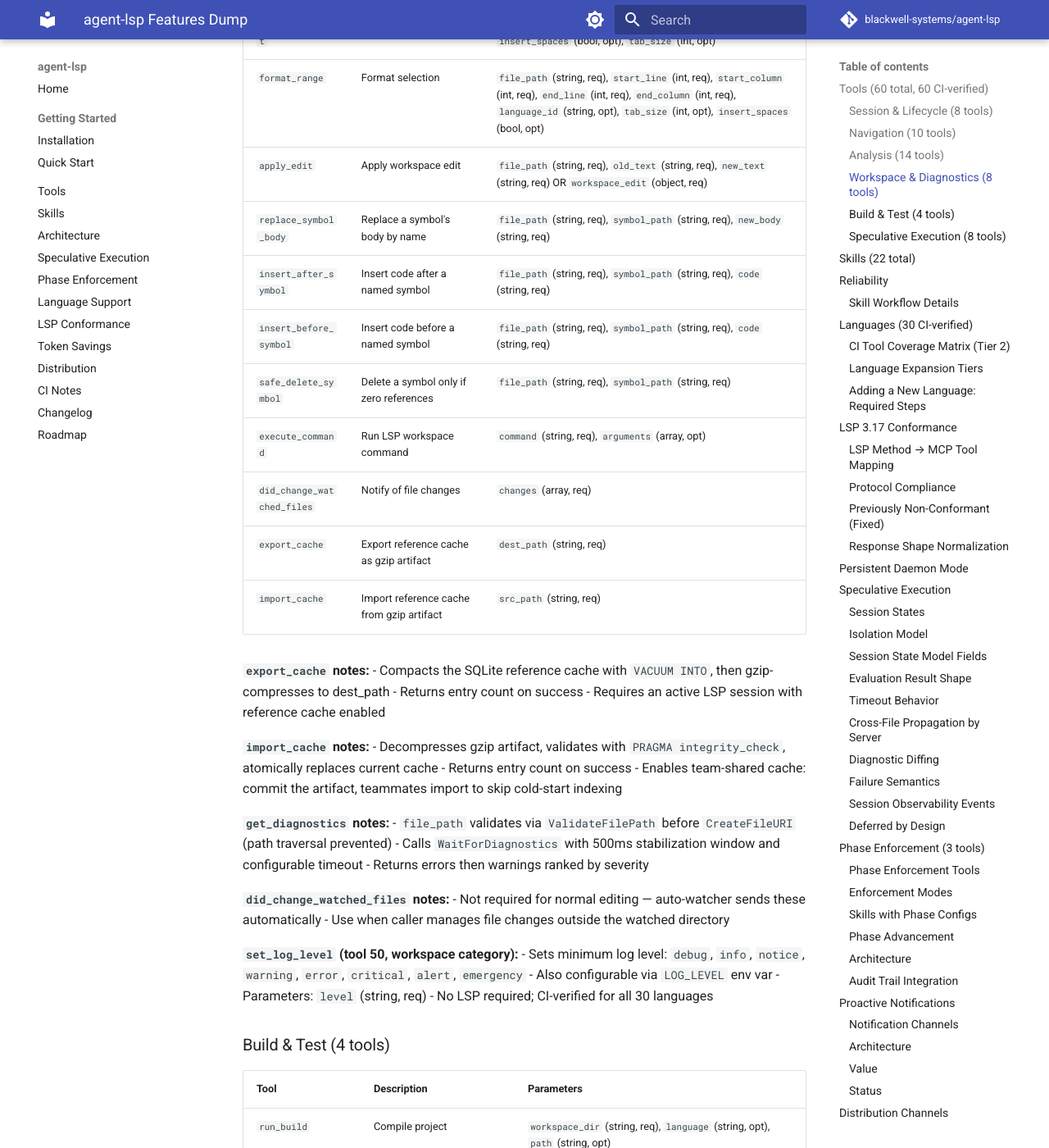
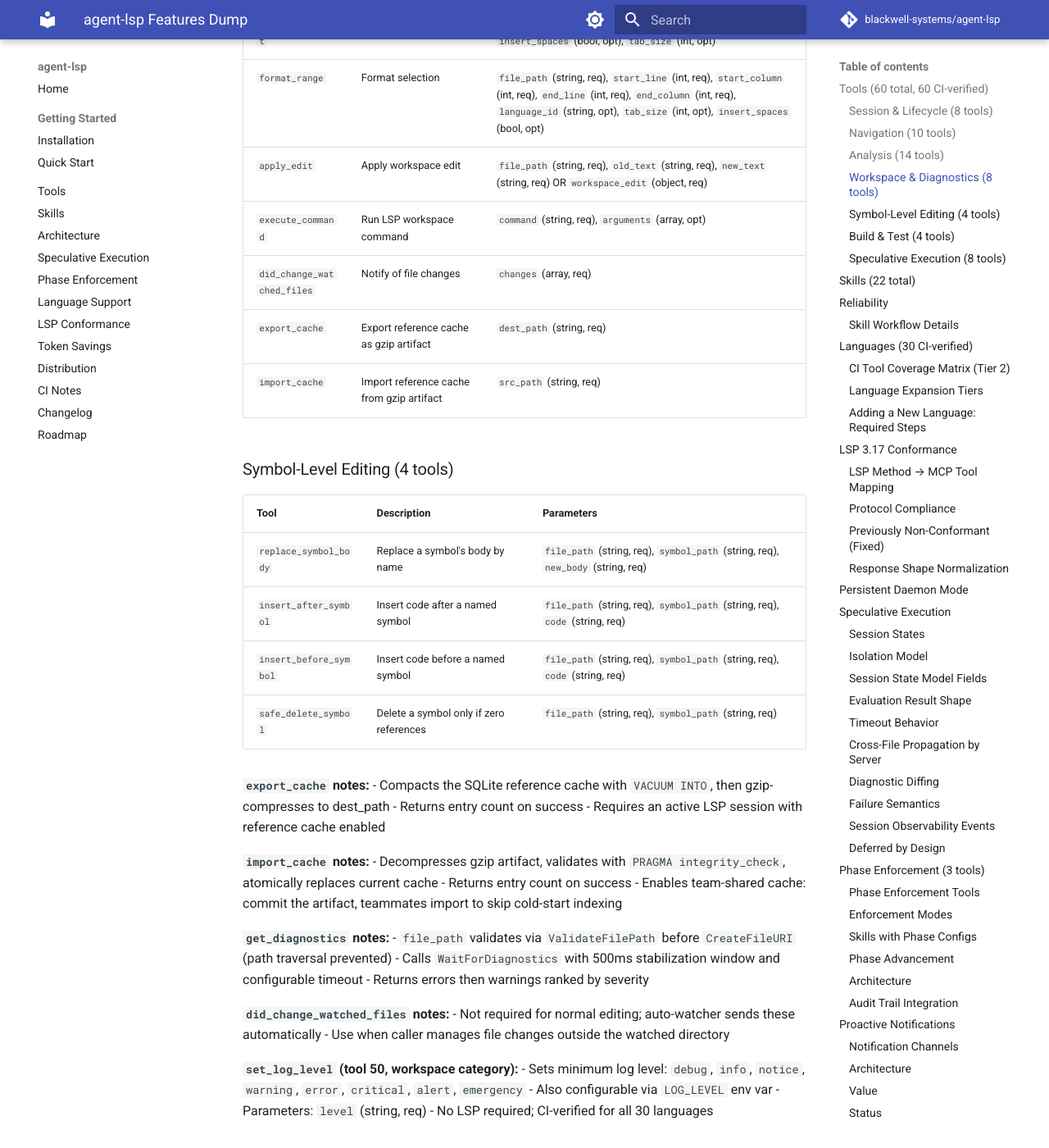
Before and after one commit to blackwell-systems/agent-lsp, an MkDocs documentation site: the page built from docs/FEATURES.md, in a window 1280 px wide and 1400 px high, scrolled down 5209 px. Shown: the whole window at 82% size. Built offline with MkDocs 1.6.1 and Material for MkDocs 9.7.7, drawn with Linux system fonts in a browser that asks for light colours; comment, search, counter and statistics services are not loaded; some of the changed text lies outside the part shown.

Commit message:
docs: final documentation audit for 60-tool, 30-language state
- Fix tool count 56->60 in architecture.md, index.md, quickstart.md,
  init.go (rules file generator), and CHANGELOG.md hint text
- Add tools_symbol_edit.go to architecture.md package structure
- Update "five tool files" -> "six tool files" in architecture.md
- Separate symbol-level editing tools into own section in FEATURES.md
- Mark Layer 1 (connect-time instructions) as Shipped in roadmap.md
- Replace em dashes with colons, commas, semicolons, or parentheses
  across README.md (table, prose, links) and FEATURES.md (notes, tables)
- Rename HandleSimulateEditAtomic -> HandlePreviewEdit and
  interface{} -> any in speculative-execution.md code example

````diff
--- a/docs/FEATURES.md
+++ b/docs/FEATURES.md
@@ -23,7 +23,7 @@ Machine-readable feature inventory for AI analysis. Dense structured lists for t
 - Shuts down existing LSP process before starting new one, no resource leak
 - Language server initialized but may not have finished indexing on return
 - `connect` parameter enables passive mode: connect to an already-running language server via TCP (e.g. `gopls -listen=:9999`) instead of spawning a new process. Reuses the IDE's warm index with zero duplicate memory. Supported by gopls, clangd, and other servers with TCP listen mode.
-- `ready_timeout_seconds` — blocks until all `$/progress` workspace-indexing tokens complete before returning, up to the specified timeout; fires as soon as indexing completes (does not always wait the full timeout); grace period for late-emitting servers; also exports `WaitForWorkspaceReadyTimeout` on `LSPClient` for programmatic use beyond the default 60s cap
+- `ready_timeout_seconds`: blocks until all `$/progress` workspace-indexing tokens complete before returning, up to the specified timeout; fires as soon as indexing completes (does not always wait the full timeout); grace period for late-emitting servers; also exports `WaitForWorkspaceReadyTimeout` on `LSPClient` for programmatic use beyond the default 60s cap
 - `find_references` waits for all `$/progress end` events before returning on large projects
 - `language_id` selects specific server in multi-server mode; omit to start all
 
@@ -53,7 +53,7 @@ Machine-readable feature inventory for AI analysis. Dense structured lists for t
 
 **`rename_symbol` notes:**
 - `dry_run: true` returns `workspace_edit` preview without applying changes
-- `exclude_globs` — array of glob patterns; matched against both full path and basename using `filepath.Match` syntax; useful for `**/*_gen.go`, `vendor/**`, `testdata/**`
+- `exclude_globs`: array of glob patterns; matched against both full path and basename using `filepath.Match` syntax; useful for `**/*_gen.go`, `vendor/**`, `testdata/**`
 - Returns `workspace_edit` on both dry-run and live runs; caller passes to `apply_edit` to commit
 
 **`go_to_symbol` notes:**
@@ -96,7 +96,7 @@ Machine-readable feature inventory for AI analysis. Dense structured lists for t
 - Returns `changed_files`, `affected_symbols` (with risk), and `scope`
 
 **`suggest_fixes` notes:**
-- `CodeActionContext.diagnostics` auto-populated with overlapping diagnostics from current diagnostic state — enables diagnostic-specific quick fixes; empty array would suppress fixes tied to visible errors
+- `CodeActionContext.diagnostics` auto-populated with overlapping diagnostics from current diagnostic state; enables diagnostic-specific quick fixes; empty array would suppress fixes tied to visible errors
 - Returns `(Command | CodeAction)[]`; normalized to `[]CodeAction`; bare commands wrapped in synthetic CodeAction
 
 **`list_symbols` notes:**
@@ -142,14 +142,19 @@ Machine-readable feature inventory for AI analysis. Dense structured lists for t
 | `format_document` | Format entire file | `file_path` (string, req), `language_id` (string, opt), `insert_spaces` (bool, opt), `tab_size` (int, opt) |
 | `format_range` | Format selection | `file_path` (string, req), `start_line` (int, req), `start_column` (int, req), `end_line` (int, req), `end_column` (int, req), `language_id` (string, opt), `tab_size` (int, opt), `insert_spaces` (bool, opt) |
 | `apply_edit` | Apply workspace edit | `file_path` (string, req), `old_text` (string, req), `new_text` (string, req) OR `workspace_edit` (object, req) |
+| `execute_command` | Run LSP workspace command | `command` (string, req), `arguments` (array, opt) |
+| `did_change_watched_files` | Notify of file changes | `changes` (array, req) |
+| `export_cache` | Export reference cache as gzip artifact | `dest_path` (string, req) |
+| `import_cache` | Import reference cache from gzip artifact | `src_path` (string, req) |
+
+### Symbol-Level Editing (4 tools)
+
+| Tool | Description | Parameters |
+|------|-------------|------------|
 | `replace_symbol_body` | Replace a symbol's body by name | `file_path` (string, req), `symbol_path` (string, req), `new_body` (string, req) |
 | `insert_after_symbol` | Insert code after a named symbol | `file_path` (string, req), `symbol_path` (string, req), `code` (string, req) |
 | `insert_before_symbol` | Insert code before a named symbol | `file_path` (string, req), `symbol_path` (string, req), `code` (string, req) |
 | `safe_delete_symbol` | Delete a symbol only if zero references | `file_path` (string, req), `symbol_path` (string, req) |
-| `execute_command` | Run LSP workspace command | `command` (string, req), `arguments` (array, opt) |
-| `did_change_watched_files` | Notify of file changes | `changes` (array, req) |
-| `export_cache` | Export reference cache as gzip artifact | `dest_path` (string, req) |
-| `import_cache` | Import reference cache from gzip artifact | `src_path` (string, req) |
 
 **`export_cache` notes:**
 - Compacts the SQLite reference cache with `VACUUM INTO`, then gzip-compresses to dest_path
@@ -167,7 +172,7 @@ Machine-readable feature inventory for AI analysis. Dense structured lists for t
 - Returns errors then warnings ranked by severity
 
 **`did_change_watched_files` notes:**
-- Not required for normal editing — auto-watcher sends these automatically
+- Not required for normal editing; auto-watcher sends these automatically
 - Use when caller manages file changes outside the watched directory
 
 **`set_log_level` (tool 50, workspace category):**
@@ -226,13 +231,13 @@ Machine-readable feature inventory for AI analysis. Dense structured lists for t
 ```
 
 **`commit_session` semantics:**
-- Default (`apply: false`): returns `CommitResult{session_id, files_written: 0, patch}` — no disk write; `patch` is `map[string]string` (file URI → full file content)
+- Default (`apply: false`): returns `CommitResult{session_id, files_written: 0, patch}` (no disk write); `patch` is `map[string]string` (file URI → full file content)
 - `apply: true`: writes changed files to disk, notifies LSP via `didChange`, returns same `CommitResult` shape with `files_written > 0`
 - `target: "/path"`: writes to target path + returns patch
 - Prohibited on `dirty` or `created` sessions; valid from `mutated` or `evaluated` state
 
 **`preview_edit` notes:**
-- Self-contained: requires `file_path` + (optionally) `workspace_root` + `language`; `session_id` is an optional bypass — if provided, uses an existing session instead of creating/destroying one
+- Self-contained: requires `file_path` + (optionally) `workspace_root` + `language`; `session_id` is an optional bypass; if provided, uses an existing session instead of creating/destroying one
 - Internally: create → apply → evaluate → discard → destroy
 - Returns `EvaluationResult` directly
 
@@ -262,7 +267,7 @@ Machine-readable feature inventory for AI analysis. Dense structured lists for t
 | `/lsp-docs` | symbol name | go_to_symbol, inspect_symbol, get_symbol_documentation, get_symbol_source | Three-tier documentation: hover → offline toolchain (go doc/pydoc/cargo doc) → source |
 | `/lsp-cross-repo` | symbol + consumer-roots | start_lsp, find_symbol, get_cross_repo_references, add_workspace_folder, list_workspace_folders, go_to_implementation, find_callers, inspect_symbol | Multi-root cross-repo caller analysis; results partitioned by repo |
 | `/lsp-explore` | `[symbol-name]` | start_lsp, go_to_symbol, inspect_symbol, go_to_implementation, find_callers, find_references, open_document, get_server_capabilities | hover + implementations + call hierarchy + references in one pass; capability-gated steps; produces Explore Report |
-| `/lsp-local-symbols` | `[file-path]` | list_symbols, find_references, inspect_symbol | File-scoped symbol list, usages within file, type info — faster than workspace search |
+| `/lsp-local-symbols` | `[file-path]` | list_symbols, find_references, inspect_symbol | File-scoped symbol list, usages within file, type info; faster than workspace search |
 | `/lsp-test-correlation` | `[source-file]` | get_tests_for_file, run_tests | Find and run only tests covering an edited file |
 | `/lsp-format-code` | `[file-path]` | format_document, format_range, apply_edit | Format file or selection via language server formatter; applies edits to disk |
 | `/lsp-fix-all` | `[file-path]` | get_diagnostics, suggest_fixes, apply_edit, open_document, format_document | Sequential quick-fix loop: collect diagnostics → apply one fix → re-collect; quick-fix kind only; never batches |
@@ -273,13 +278,13 @@ Machine-readable feature inventory for AI analysis. Dense structured lists for t
 | `/lsp-inspect` | `<file-or-directory> [--checks <types>] [--json]` | get_change_impact, find_references, list_symbols, inspect_symbol, get_diagnostics, find_callers, go_to_definition, get_server_capabilities | Full code quality audit: dead symbols, test coverage, silent failures, error wrapping, doc drift, panics, context propagation; severity-tiered findings report |
 | `/lsp-architecture` | `[workspace-root-path]` | start_lsp, list_symbols, get_change_impact, detect_lsp_servers, find_symbol | Project-level architecture overview: language distribution, package map (capped at 30), entry points, hotspots (top 10 by reference count), dependency flow. Read-only. |
 
-**User-facing reference:** `docs/skills.md` — one-page skill catalog with usage examples and trigger conditions
+**User-facing reference:** `docs/skills.md` (one-page skill catalog with usage examples and trigger conditions)
 
 **Discovery:** Skills are available through two channels:
 - **MCP prompts:** Any MCP client discovers skills via `prompts/list` (short descriptions) and retrieves full instructions via `prompts/get`. No manual installation required. Skill definitions are embedded in the binary.
 - **AgentSkills install:** `cd skills && ./install.sh` copies SKILL.md files to `~/.claude/skills/` for Claude Code slash command access. Flags: `--copy`, `--force`, `--dry-run`. Scans for `SKILL.md` files up to two levels deep.
 
-**CLAUDE.md sync:** `install.sh` maintains managed skills table in `~/.claude/CLAUDE.md` between sentinel comments (`<!-- agent-lsp:skills:start/end -->`). Auto-discovers skills from SKILL.md frontmatter — re-running keeps CLAUDE.md in sync without touching surrounding content.
+**CLAUDE.md sync:** `install.sh` maintains managed skills table in `~/.claude/CLAUDE.md` between sentinel comments (`<!-- agent-lsp:skills:start/end -->`). Auto-discovers skills from SKILL.md frontmatter; re-running keeps CLAUDE.md in sync without touching surrounding content.
 
 **SKILL.md format ([AgentSkills](https://agentskills.io/specification) conformant):**
 ```markdown
@@ -346,8 +351,8 @@ metadata:
 **`/lsp-safe-edit` step structure:**
 1. open_document for each target file
 2. Capture BEFORE diagnostics
-3. preview_edit (step 3) — decision on net_delta ≤ 0 vs > 0
-4. (Step 3b) simulate_chain for renames/signature changes — check cumulative_delta + safe_to_apply_through_step
+3. preview_edit (step 3): decision on net_delta ≤ 0 vs > 0
+4. (Step 3b) simulate_chain for renames/signature changes: check cumulative_delta + safe_to_apply_through_step
 5. Apply edit to disk (Edit/Write tool)
 6. Capture AFTER diagnostics
 7. Compute diff: introduced = AFTER not in BEFORE; resolved = BEFORE not in AFTER
@@ -359,12 +364,12 @@ metadata:
 | net_delta | confidence | Action |
 |-----------|------------|--------|
 | 0 | high | Safe. Commit or apply. |
-| 0 | eventual | Likely safe. Workspace scope — re-evaluate if risk matters. |
+| 0 | eventual | Likely safe. Workspace scope; re-evaluate if risk matters. |
 | > 0 | any | Do NOT apply. Inspect errors_introduced. Discard. |
 | > 0 | partial | Timeout. Results incomplete. Discard and retry smaller scope. |
 
 **`/lsp-dead-code` caveats (false zero-reference cases):**
-- Registration patterns: `server.AddTool(HandleFoo)` — handler passed as value, no static call site
+- Registration patterns: `server.AddTool(HandleFoo)` (handler passed as value, no static call site)
 - Reflection/dynamic dispatch
 - `//go:linkname` and assembly references in Go
 - External package consumers not in workspace
@@ -426,7 +431,7 @@ warnings: [roots that failed indexing]
 | Dart | `dart` | passing | Ships with Dart SDK; `brew install dart` |
 | MongoDB | `mongodb-language-server` | investigating | extracted from vscode VSIX at `dist/languageServer.js`; mongo:7 service container |
 
-**Tier 1 (Core 4 tools):** `start_lsp`, `open_document`, `get_diagnostics`, `inspect_symbol` — verified for all 30 languages
+**Tier 1 (Core 4 tools):** `start_lsp`, `open_document`, `get_diagnostics`, `inspect_symbol`, verified for all 30 languages
 **Tier 2 (Extended 34 tools):** verified per-language; coverage varies by server capabilities
 
 ### CI Tool Coverage Matrix (Tier 2)
````
Also changed, not shown: other parts of docs/FEATURES.md (+2 -2 lines), CHANGELOG.md (+1 -1 lines), README.md (+21 -21 lines), docs/architecture.md (+17 -13 lines), docs/getting-started/quickstart.md (+1 -1 lines), docs/index.md (+2 -2 lines), docs/roadmap.md (+11 -11 lines), docs/speculative-execution.md (+1 -1 lines), 1 other file.
